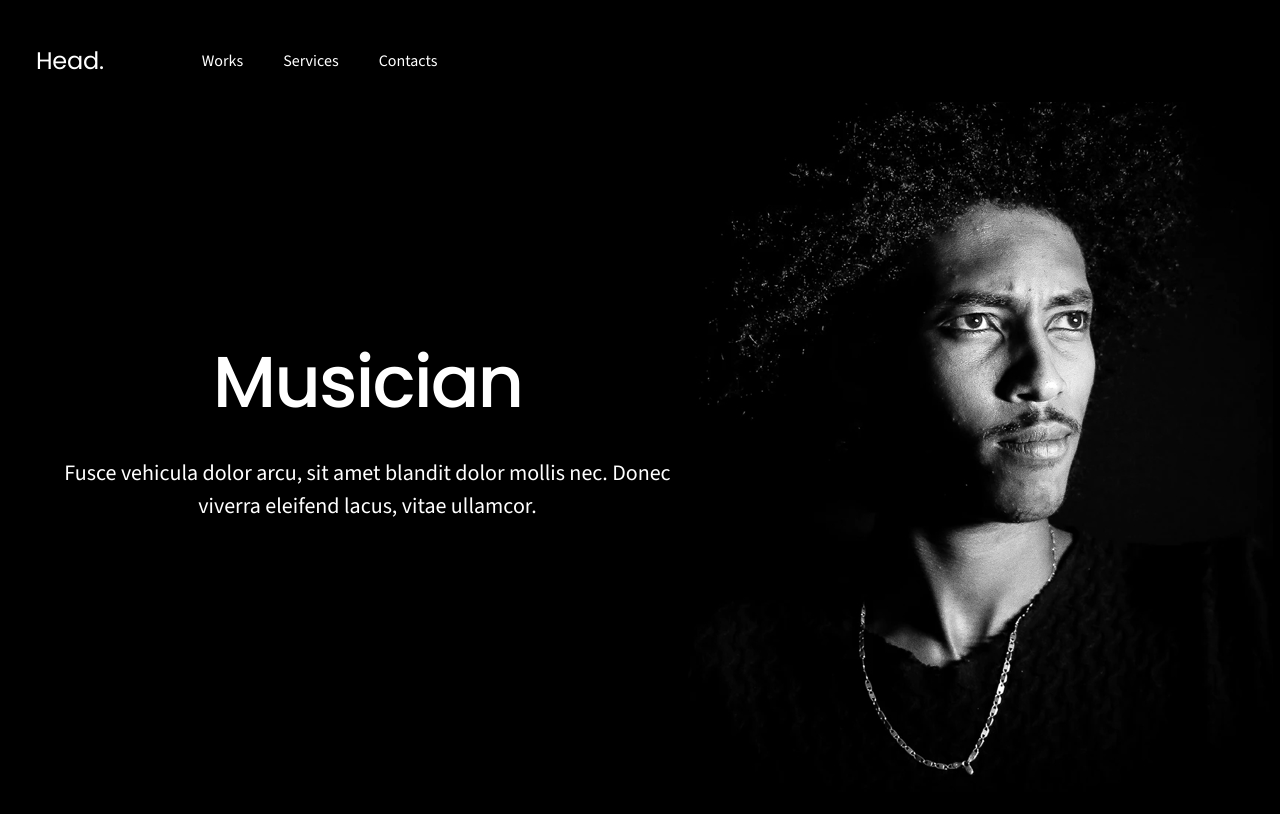
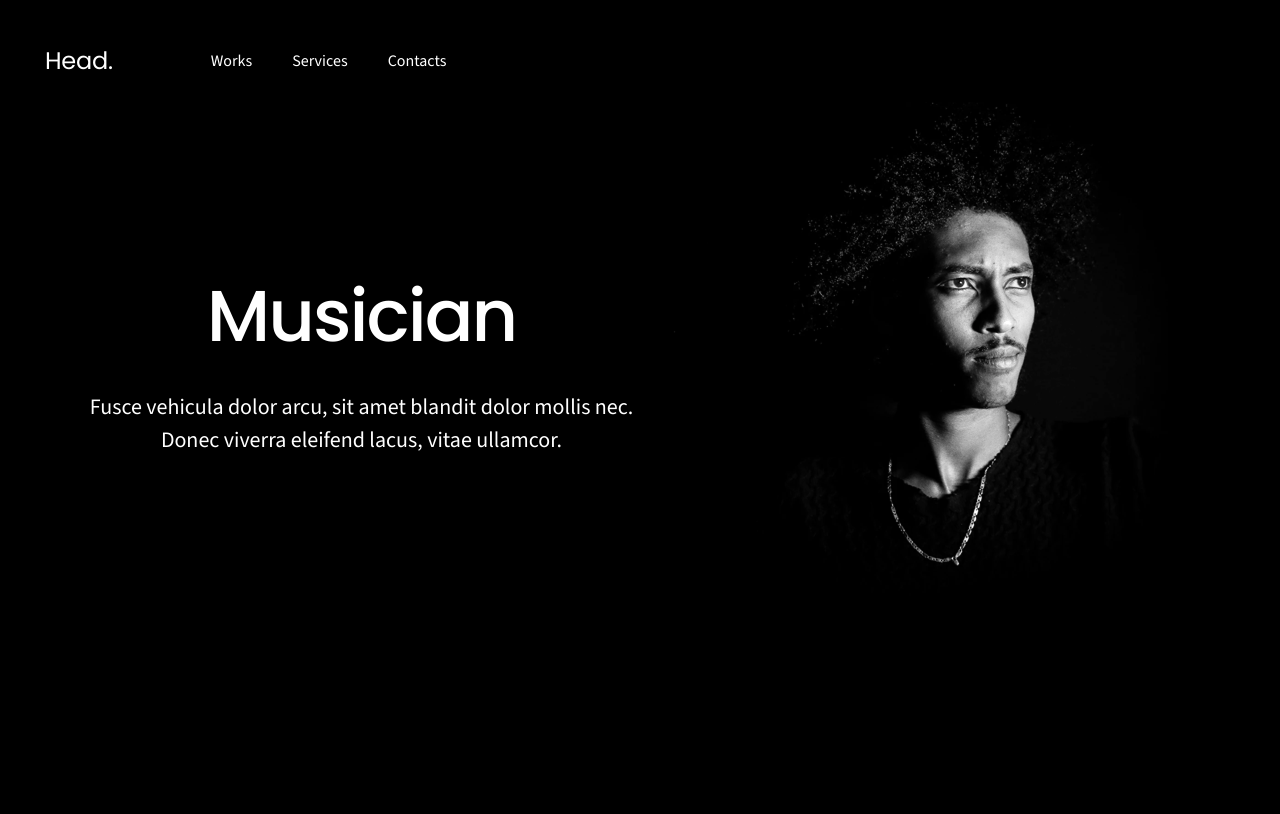
Before and after one commit to s-weberg/Responsive, a plain HTML site: page index.html in a window 1280 px wide. Drawn offline with nearby package versions, Linux system fonts and the light colour scheme.

Commit message:
updated pictures and links

```diff
--- a/index.html
+++ b/index.html
@@ -21,9 +21,9 @@
             </label>
 
             <ul class="menu">
-              <li>Works</li>
-              <li>Services</li>
-              <li>Contacts</li>
+              <li><a href="#">Works</a></li>
+              <li><a href="#">Services</a></li>
+              <li><a href="#">Contacts</a></li>
             </ul>
           </section>
 
@@ -50,7 +50,11 @@
             </div>
 
             <div class="image-box">
-                <img src="images/man-image.jpg" alt="Picture of a man">
+                <picture>
+                    <source media="(max-width: 720px)" srcset="images/man-320.png">
+                    <source media="(max-width: 1440px)" srcset="images/man-720.png">
+                    <img src="/images/man-image.jpg" alt="Man" >
+                </picture>
             </div>
         </div>
 
--- a/styles/index.css
+++ b/styles/index.css
@@ -1,9 +1,8 @@
 
 body {
     background-color: #000000;
-
-      max-width: max-content;
-      margin: auto;
+    max-width: 1440px;
+    width: 100%;
 
 }
 
@@ -24,6 +23,7 @@ main {
   display: flex;
   flex-direction: row;
   align-items: center;
+
   justify-content: space-between;
   color: #FFF;
   height: 50px;
@@ -40,6 +40,7 @@ main {
   letter-spacing: -0.25px;
   color: #FFFFFF;
   text-decoration: none;
+  margin-left: 9px;
 }
 
 .menu {
@@ -139,6 +140,7 @@ main {
     height: 2.5em;
     padding: 0.5em;
     transition: height 400ms cubic-bezier(0.23, 1, 0.32, 1);
+    align-items: center;
   }
   .menu > li {
     display: flex;
@@ -148,12 +150,27 @@ main {
     width: 100%;
     color: white;
     background-color: #222;
+
   }
   .menu > li:not(:last-child) {
     border-bottom: 1px solid #444;
   }
+
+
 }
 
+a {
+  color: #FFFFFF;
+  text-decoration: none;
+}
+
+a:hover {
+  color: #4d4949;
+  background-color: #FFFFFF;
+  opacity: 60%;
+  border-radius: 5px;
+
+}
 
 .container-content{
     display: flex;
@@ -207,6 +224,7 @@ main {
     line-height: 102px;
     letter-spacing: -2px;
     color: #FFFFFF;
+    margin-left: 20px;
 }
 
 @media screen and (min-width: 720px) and (max-width: 1440px) {
@@ -236,7 +254,8 @@ main {
     line-height: 34px;
     color: #FFFFFF;
     margin-top: 23px;
-    margin-bottom: 45px;
+    margin-left: 20px;
+
 }
 
 
@@ -244,6 +263,7 @@ main {
 @media screen and (min-width: 720px) and (max-width: 1440px) {
     .info {
       font-size: 22px;
+      width: 410px;
     }
   }
 
@@ -252,6 +272,7 @@ main {
       font-size: 22px;
       text-align: center;
       line-height: 33px;
+      width: 574px;
     }
   }
 
@@ -262,14 +283,17 @@ main {
       display: flex;
       text-align: center;
       line-height: 18px;
+      width: 211px;
+      height: 49px;
     }
   }
 
 
-.image-box {
+  .image-box {
     display: flex;
     justify-content: center;
     display: inline-block;
+
 
 }
 
```
Also changed, not shown: images/man-320.png (added), images/man-720.png (added).
